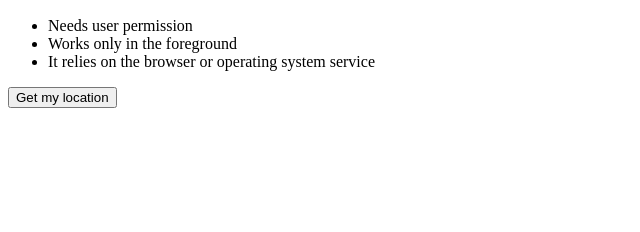
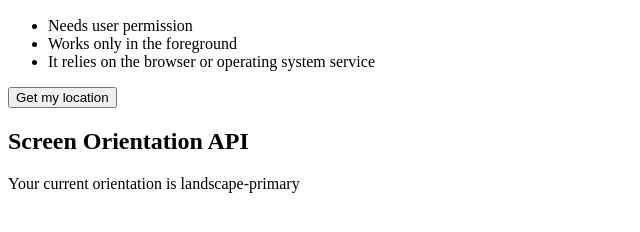
Before and after one commit to thomb6n/web-capabilities, a website built with Parcel: page src/index.html in a window 1280 px wide. Shown: the part 110-342 px from the top of the page, without its empty margins (0-640 px from the left). Built offline with nearby package versions, Linux system fonts and the light colour scheme.

Commit message:
Added the Screen Orientation API

```diff
--- a/src/index.html
+++ b/src/index.html
@@ -21,6 +21,11 @@
         <p id="location"></p>
         <button id="get-location">Get my location</button>
       </section>
+
+      <section class="web-capability">
+        <h2>Screen Orientation API</h2>
+        <p>Your current orientation is <span id="orientation"></span></p>
+      </section>
     </main>
 
     <script src="script.js"></script>
--- a/src/script.js
+++ b/src/script.js
@@ -26,3 +26,13 @@ function getLocation() {
 }
 
 getLocationButton.onclick = getLocation;
+
+// Screen Orientation API
+const orientationSpan = document.getElementById("orientation");
+
+function updateOrientation() {
+  const currentOrientation = screen.orientation;
+  orientationSpan.textContent = currentOrientation.type;
+}
+
+updateOrientation();
```
